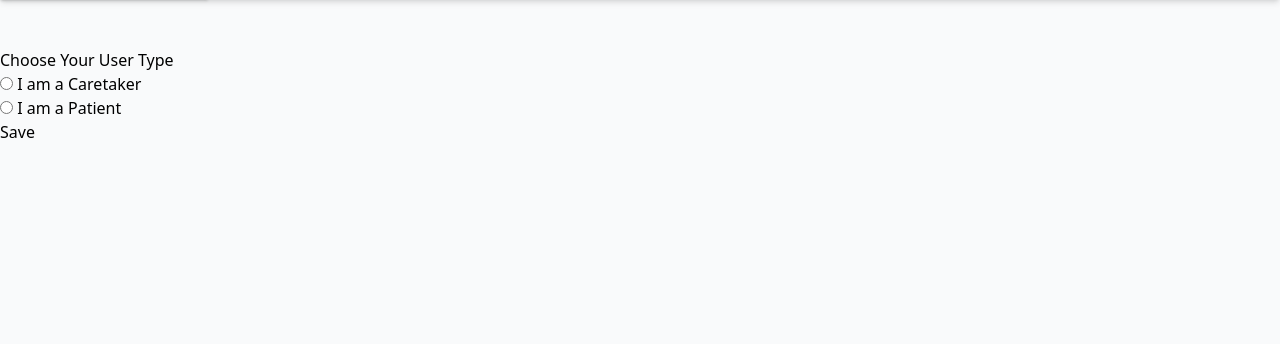
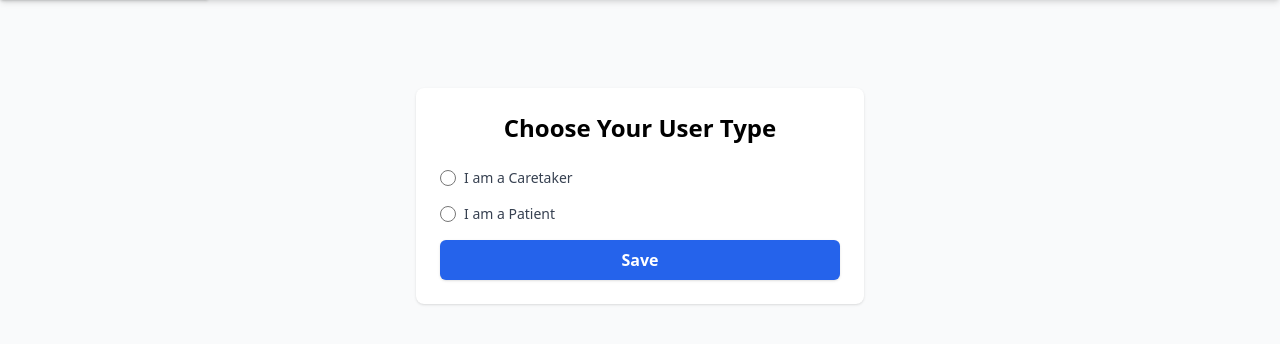
Before and after one commit to sjk7876/brickhack11, a Django app: template core/templates/choose_user_type.html in a window 1280 px wide. Shown: the part 196-540 px from the top of the page. Run offline with Django 5.2, Linux system fonts and the light colour scheme; the template is opened without the code that fills it, so the values that code supplies are empty; some libraries are stand-ins or nearby versions.

Commit message:
changed the choose user type page to have better tailwindcss and updated the db file to make sure drinks are properly showing

```diff
--- a/core/templates/choose_user_type.html
+++ b/core/templates/choose_user_type.html
@@ -1,17 +1,25 @@
 {% extends "base.html" %}
 
 {% block content %}
-  <h2>Choose Your User Type</h2>
-  <form method="post">
+<div class="max-w-md mx-auto mt-10 p-6 bg-white shadow rounded-lg">
+  <h2 class="text-2xl font-bold text-center mb-6">Choose Your User Type</h2>
+  <form method="post" class="space-y-4">
     {% csrf_token %}
-    <label>
-      <input type="radio" name="user_type" value="caretaker" required>
-      I am a Caretaker
-    </label><br>
-    <label>
-      <input type="radio" name="user_type" value="patient" required>
-      I am a Patient
-    </label><br>
-    <button type="submit">Save</button>
+    <div class="flex items-center">
+      <input id="caretaker" type="radio" name="user_type" value="caretaker" required class="h-4 w-4 text-blue-600 focus:ring-blue-500 border-gray-300">
+      <label for="caretaker" class="ml-2 block text-sm font-medium text-gray-700">
+        I am a Caretaker
+      </label>
+    </div>
+    <div class="flex items-center">
+      <input id="patient" type="radio" name="user_type" value="patient" required class="h-4 w-4 text-blue-600 focus:ring-blue-500 border-gray-300">
+      <label for="patient" class="ml-2 block text-sm font-medium text-gray-700">
+        I am a Patient
+      </label>
+    </div>
+    <button type="submit" class="w-full py-2 px-4 bg-blue-600 hover:bg-blue-700 text-white font-semibold rounded-md shadow focus:outline-none focus:ring-2 focus:ring-blue-500 focus:ring-offset-2">
+      Save
+    </button>
   </form>
+</div>
 {% endblock %}
```
Also changed, not shown: core/migrations/0001_initial.py, db.sqlite3.
